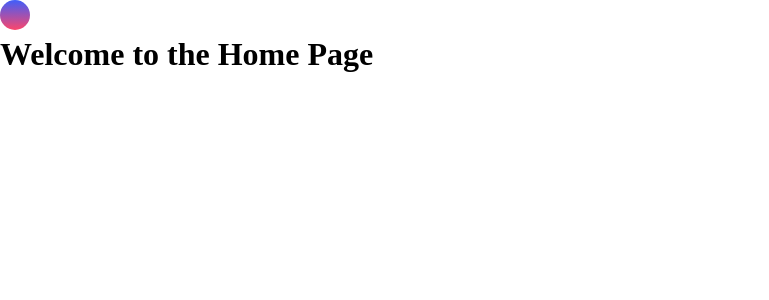
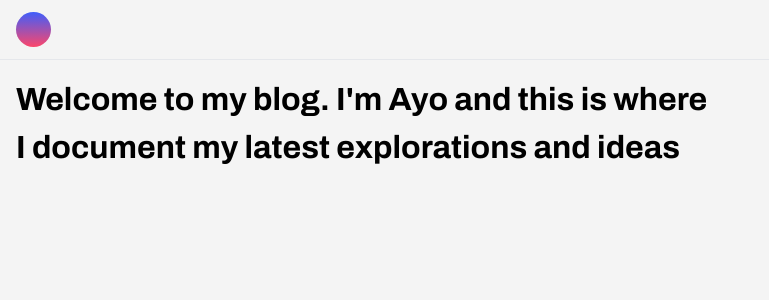
Before and after one commit to Ayoroq/blog-frontend, a React (Vite) app: page / in a window 1280 px wide. Shown: the top 300 px of the page, without its empty margins (0-769 px from the left). Built offline with nearby package versions, Linux system fonts and the light colour scheme; no server answers.

Commit message:
feat: added new wordings, changed the background colour and improved the homepage

```diff
--- a/src/components/c.module.css
+++ b/src/components/c.module.css
@@ -1,7 +1,15 @@
 /* Navbar */
+.navbar {
+  display: flex;
+  justify-content: space-between;
+  align-items: center;
+  padding: 0.75rem 1rem;
+  border-bottom: 1px solid #e5e7eb;
+}
+
 .logo {
-  width: 30px;
-  height: 30px;
+  width: 35px;
+  height: 35px;
   background: #3f5efb;
   background: linear-gradient(
     rgba(63, 94, 251, 1) 0%,
--- a/src/pages/Home.jsx
+++ b/src/pages/Home.jsx
@@ -1,7 +1,8 @@
+import styles from './p.module.css'
 export default function Home() {
   return (
-    <div>
-      <h1>Welcome to the Home Page</h1>
-    </div>
+    <main className={styles.Home}>
+      <h1>Welcome to my blog. I'm Ayo and this is where I document my latest explorations and ideas</h1>
+    </main>
   );
 }
--- /dev/null
+++ b/src/pages/p.module.css
@@ -0,0 +1,3 @@
+.Home{
+    padding: 1rem;
+}
--- a/src/reset.css
+++ b/src/reset.css
@@ -2,6 +2,8 @@
   Josh's Custom CSS Reset
   https://www.joshwcomeau.com/css/custom-css-reset/
 */
+
+@import url('https://fonts.googleapis.com/css2?family=Archivo:ital,wght@0,100..900;1,100..900&display=swap');
 
 *, *::before, *::after {
   box-sizing: border-box;
@@ -17,9 +19,14 @@
   }
 }
 
+body, html {
+  font-family: "Archivo", sans-serif;
+}
+
 body {
   line-height: 1.5;
   -webkit-font-smoothing: antialiased;
+  background-color: #F4F4F4;
 }
 
 img, picture, video, canvas, svg {
```
